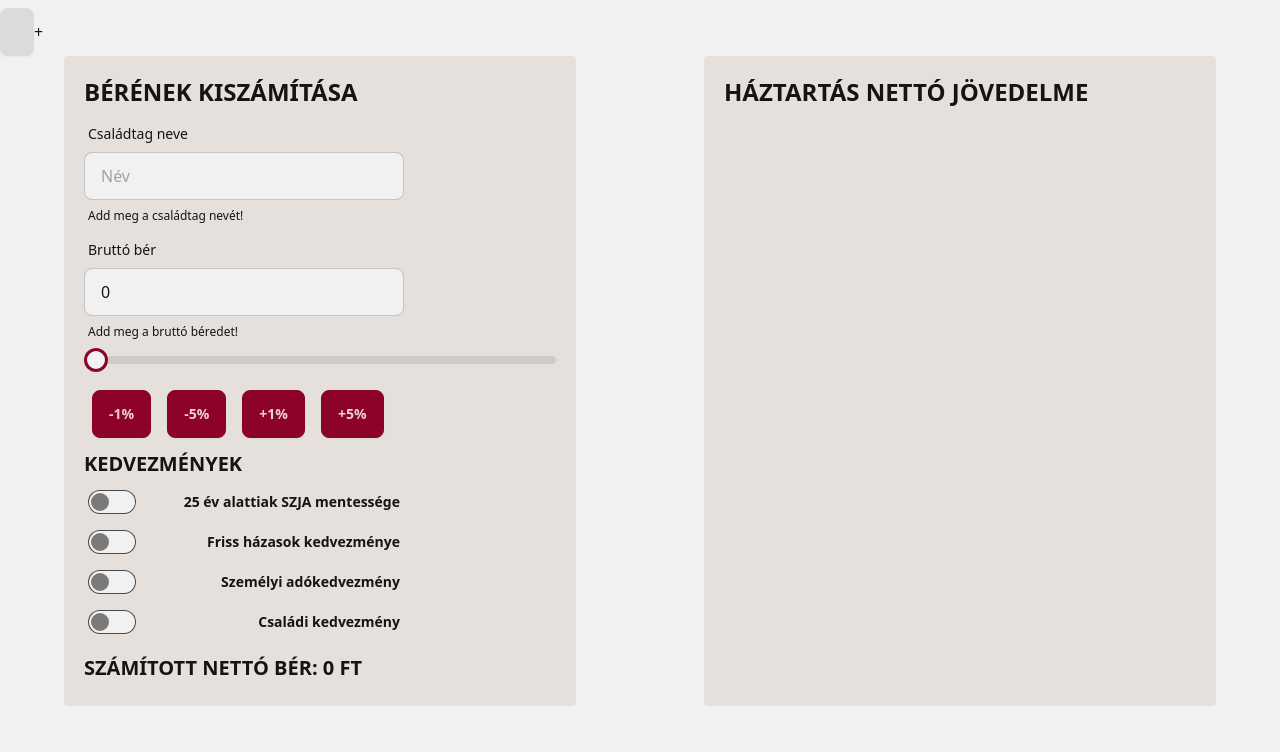
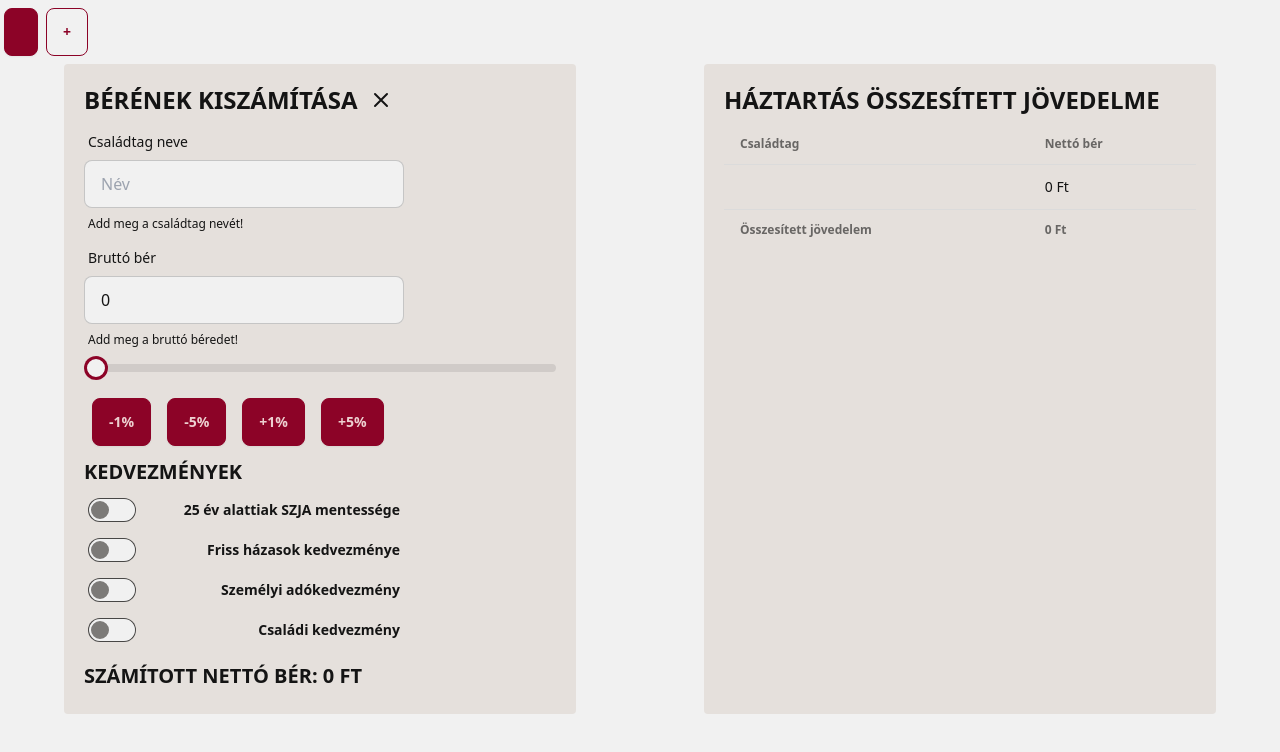
Before and after one commit to thenotrealagata/frontend-beadando, a React (Create React App) app in the folder berkalkulator/: page / in a window 1280 px wide. Shown: the top 752 px of the page. Built offline with nearby package versions, Linux system fonts and the light colour scheme.

Commit message:
Use object for state

```diff
--- a/berkalkulator/src/App.js
+++ b/berkalkulator/src/App.js
@@ -4,46 +4,39 @@ import { Input, Toggle, StepInput } from './components/FormControls.js';
 import { SalaryChanger } from './components/SalaryChanger.js';
 import { RecentlyMarriedInput } from './components/RecentlyMarriedInput.js';
 
-function Person() {
-  const [name, setName] = useState("");
-  const [grossSalary, setGrossSalary] = useState(0);
-  const [netSalary, setNetSalary] = useState(0);
-
-  // Tax reductions
-  const [under25Reduction, setUnder25Reduction] = useState(false);
-  const [recentlyMarriedReduction, setRecentlyMarriedReduction] = useState(false);
-  const [isMarriageRecent, setIsMarriageRecent] = useState(null);
-  const [personalReduction, setPersonalReduction] = useState(false);
-  const [familyTaxReduction, setFamilyTaxReduction] = useState(false);
-  const [numberofDependants, setNumberOfDependants] = useState(0);
-  const [numberOfBeneficiaries, setNumberOfBeneficiaries] = useState(0);
+function Person({ person, setPerson, deletePerson }) {
+  function setValue(key, value) {
+    let newPerson = {...person};
+    newPerson[key] = value;
+    setPerson(newPerson);
+  }
 
   function calculateNetSalary() {
-    let szja = grossSalary * 0.15;
-    const tb = grossSalary * 0.185;
+    let szja = person.grossSalary * 0.15;
+    const tb = person.grossSalary * 0.185;
     let reduction = 0;
 
-    if (under25Reduction) {
+    if (person.under25Reduction) {
       const upperLimit = 499952;
-      if (grossSalary < upperLimit) {
+      if (person.grossSalary < upperLimit) {
         szja = 0;
       } else {
-        szja = (grossSalary - upperLimit) * 0.15;
+        szja = (person.grossSalary - upperLimit) * 0.15;
       }
     }
 
-    if (personalReduction) {
+    if (person.personalReduction) {
       reduction += 77300;
     }
 
-    if (isMarriageRecent) {
+    if (person.isMarriageRecent) {
       reduction += 5000;
     }
 
-    if (familyTaxReduction) {
+    if (person.familyTaxReduction) {
       let factor = 0;
 
-      switch (numberOfBeneficiaries) {
+      switch (person.numberOfBeneficiaries) {
         case 1:
           factor = 10000;
           break;
@@ -55,43 +48,48 @@ function Person() {
           break;
       }
 
-      reduction += factor * numberofDependants;
+      reduction += factor * person.numberofDependants;
     }
 
-    setNetSalary(grossSalary - Math.max(szja + tb - reduction, 0));
+    setValue('netSalary', Math.round(person.grossSalary - Math.max(szja + tb - reduction, 0)));
   }
 
   useEffect(() => {
     calculateNetSalary();
-  })
+  }, [person.grossSalary, person.under25Reduction, person.isMarriageRecent, person.personalReduction, person.familyTaxReduction, person.numberofDependants, person.numberOfBeneficiaries])
 
   return(
     <div className='container bg-neutral-content rounded w-2/5 mx-auto p-5'>
-      <h1 className="text-2xl font-bold uppercase mb-2">{name} bérének kiszámítása</h1>
-      <Input label="Családtag neve" placeholder="Név" feedback="Add meg a családtag nevét!" inputType="text" value={name} setValue={(value) => setName(value)}></Input>
-      <Input label="Bruttó bér" placeholder="100000" feedback="Add meg a bruttó béredet!" inputType="number" value={grossSalary} setValue={(value) => setGrossSalary(value)}></Input>
-      <SalaryChanger grossSalary={grossSalary} setGrossSalary={(value) => setGrossSalary(value)}></SalaryChanger>
+      <div className='flex'>
+        <h1 className="text-2xl font-bold uppercase mb-2 me-2">{person.name} bérének kiszámítása</h1>
+        <button className="btn btn-sm btn-ghost btn-square" onClick={deletePerson}>
+          <svg xmlns="http://www.w3.org/2000/svg" className="h-6 w-6" fill="none" viewBox="0 0 24 24" stroke="currentColor"><path strokeLinecap="round" strokeLinejoin="round" strokeWidth="2" d="M6 18L18 6M6 6l12 12" /></svg>
+        </button>
+      </div>
+      <Input label="Családtag neve" placeholder="Név" feedback="Add meg a családtag nevét!" inputType="text" value={person.name} setValue={(value) => setValue('name', value)}></Input>
+      <Input label="Bruttó bér" placeholder="100000" feedback="Add meg a bruttó béredet!" inputType="number" value={person.grossSalary} setValue={(value) => setValue('grossSalary', value)}></Input>
+      <SalaryChanger grossSalary={person.grossSalary} setGrossSalary={(value) => setValue('grossSalary', value)}></SalaryChanger>
       <h2 className='text-xl font-bold mt-3 uppercase mb-1'>Kedvezmények</h2>
-      <Toggle label="25 év alattiak SZJA mentessége" value={under25Reduction} setValue={(value) => setUnder25Reduction(value)}></Toggle>
+      <Toggle label="25 év alattiak SZJA mentessége" value={person.under25Reduction} setValue={(value) => setValue('under25Reduction', value)}></Toggle>
       <div className="flex align-middle">
-        <Toggle label="Friss házasok kedvezménye" value={recentlyMarriedReduction} setValue={(value) => setRecentlyMarriedReduction(value)}></Toggle>
-        {recentlyMarriedReduction && <RecentlyMarriedInput isValid={isMarriageRecent} setIsValid={(value) => setIsMarriageRecent(value)}></RecentlyMarriedInput>}
+        <Toggle label="Friss házasok kedvezménye" value={person.recentlyMarriedReduction} setValue={(value) => setValue('recentlyMarriedReduction', value)}></Toggle>
+        {person.recentlyMarriedReduction && <RecentlyMarriedInput isValid={person.isMarriageRecent} setIsValid={(value) => setValue('isMarriageRecent', value)}></RecentlyMarriedInput>}
       </div>
-      <Toggle label="Személyi adókedvezmény" value={personalReduction} setValue={(value) => setPersonalReduction(value)}></Toggle>
-      <Toggle label="Családi kedvezmény" value={familyTaxReduction} setValue={(value) => setFamilyTaxReduction(value)}></Toggle>
-      {familyTaxReduction &&
+      <Toggle label="Személyi adókedvezmény" value={person.personalReduction} setValue={(value) => setValue('personalReduction', value)}></Toggle>
+      <Toggle label="Családi kedvezmény" value={person.familyTaxReduction} setValue={(value) => setValue('familyTaxReduction', value)}></Toggle>
+      {person.familyTaxReduction &&
       <div className='flex'>
-        <StepInput number={numberofDependants} setNumber={setNumberOfDependants} min={0}></StepInput>
+        <StepInput number={person.numberofDependants} setNumber={(value) => setValue('numberofDependants', value)} min={0} max={-1}></StepInput>
         <span className='text-sm'>Eltartott, ebből kedvezményezett:</span>
-        <StepInput number={numberOfBeneficiaries} setNumber={setNumberOfBeneficiaries} min={0} max={Math.min(3, numberofDependants)}></StepInput>
+        <StepInput number={person.numberOfBeneficiaries} setNumber={(value) => setValue('numberOfBeneficiaries', value)} min={0} max={Math.min(3, person.numberofDependants)}></StepInput>
       </div>}
-      <h2 className='text-xl font-bold mt-3 uppercase mb-1'>Számított nettó bér: {netSalary} Ft</h2>
+      <h2 className='text-xl font-bold mt-3 uppercase mb-1'>Számított nettó bér: {person.netSalary} Ft</h2>
     </div>
   )
 }
 
 function Household() {
-  const [id, setId] = useState(0);
+  const [id, setId] = useState(1);
   const [people, setPeople] = useState([{
     id: 0,
     name: "",
@@ -105,9 +103,9 @@ function Household() {
     numberofDependants: 0,
     numberOfBeneficiaries: 0
   }]);
+  const [selectedPerson, setSelectedPerson] = useState(0);
 
   function newPerson() {
-    setId(id+1);
     return {
       id: id,
       name: "",
@@ -124,21 +122,61 @@ function Household() {
   }
 
   function addPerson() {
+    setId(id+1);
     setPeople([...people, newPerson()]);
+  }
+
+  function editPerson(newPerson) {
+    setPeople(people.map(person => person.id == newPerson.id ? newPerson : person));
+  }
+
+  function deleteCurrentPerson() {
+    if (people.length == 1) {
+      const newPerson2 = newPerson();
+      setPeople([newPerson2]);
+    }
+    setPeople(people.filter(person => person.id != selectedPerson));
+    setSelectedPerson(people[0].id);
   }
 
   return (
     <div>
-      <div className='flex'>
+      <div className='flex flex-auto mx-auto mb-2'>
         {people.map(person => {
-          return(<button className="btn">{person.name}</button>);
+          return(<button className="btn btn-primary uppercase mx-1" onClick={() => setSelectedPerson(person.id) }>{person.name}</button>);
         })}
-        <button onClick={addPerson}>+</button>
+        <button className="btn btn-outline btn-primary mx-1" onClick={addPerson}>+</button>
       </div>
       <div className='flex flex-auto'>
-        <Person></Person>
+        <Person person={people[selectedPerson]} setPerson={(value) => editPerson(value)} deletePerson={deleteCurrentPerson}></Person>
         <div className='container bg-neutral-content rounded w-2/5 mx-auto p-5'>
-          <h1 className="text-2xl font-bold uppercase mb-2">Háztartás nettó jövedelme</h1>
+          <h1 className="text-2xl font-bold uppercase mb-2">Háztartás összesített jövedelme</h1>
+          <div className="overflow-x-auto">
+          <table className="table">
+            <thead>
+              <tr>
+                <th>Családtag</th>
+                <th>Nettó bér</th>
+              </tr>
+            </thead>
+            <tbody>
+              {people.map(person => {
+                return(
+                  <tr>
+                    <td>{person.name}</td>
+                    <td>{person.netSalary} Ft</td>
+                  </tr>
+                );
+              })}
+            </tbody>
+            <tfoot>
+              <tr>
+                <td>Összesített jövedelem</td>
+                <td>{people.reduce((n, person) => n + person.netSalary, 0)} Ft</td>
+              </tr>
+            </tfoot>
+          </table>
+        </div>
         </div>
       </div>
     </div>
--- a/berkalkulator/src/components/FormControls.js
+++ b/berkalkulator/src/components/FormControls.js
@@ -31,7 +31,7 @@ export function Toggle({ label, value, setValue }) {
 
 export function StepInput ({ number, setNumber, min, max }) {
   function add(n) {
-    if (max && number + n > max) setNumber(max);
+    if (max >= 0 && number + n > max) setNumber(max);
     else if (number + n < (min ?? 0)) setNumber(min);
     else setNumber(number + n);
   }
```
Also changed, not shown: 2 other files (tests, documents, lock files or other folders).
